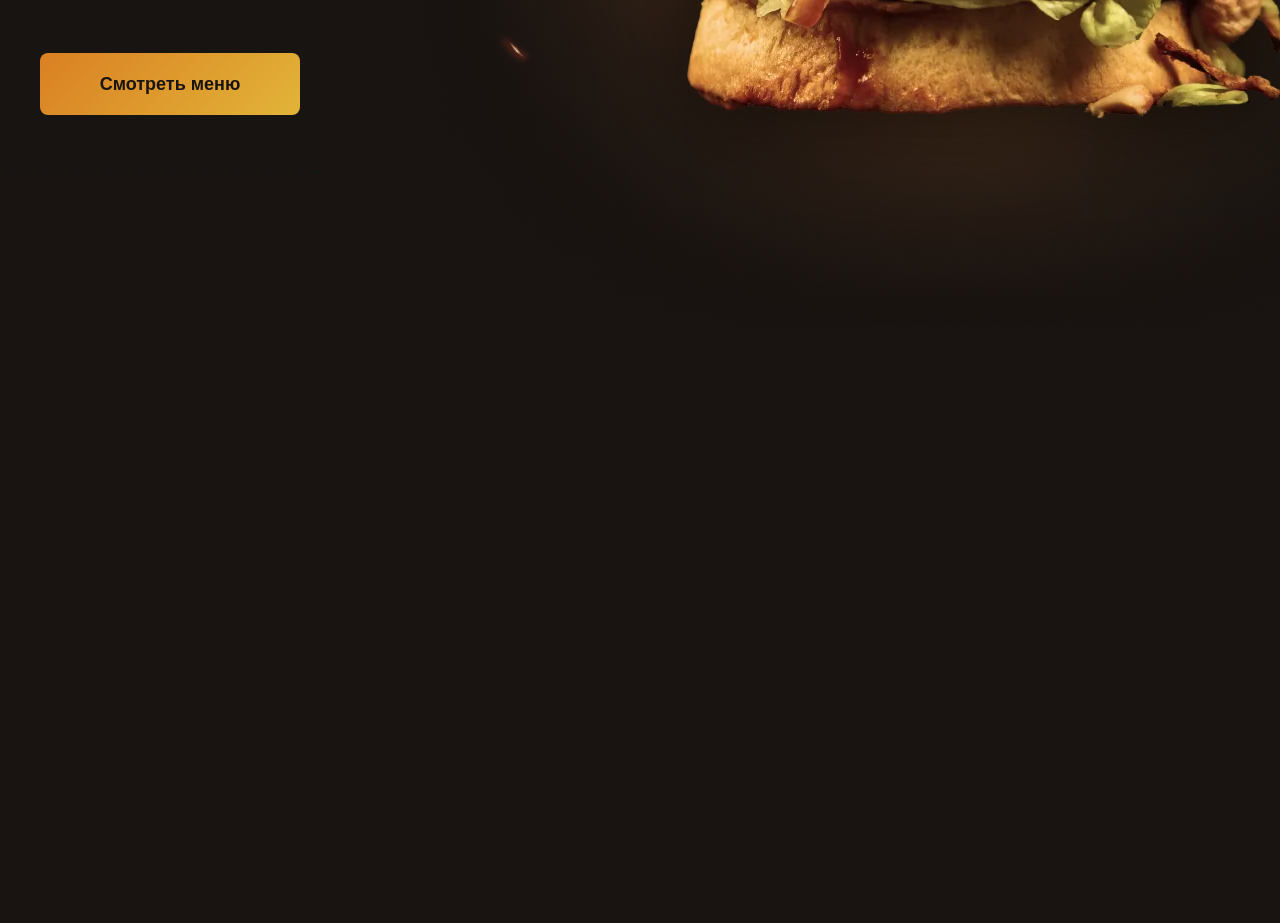
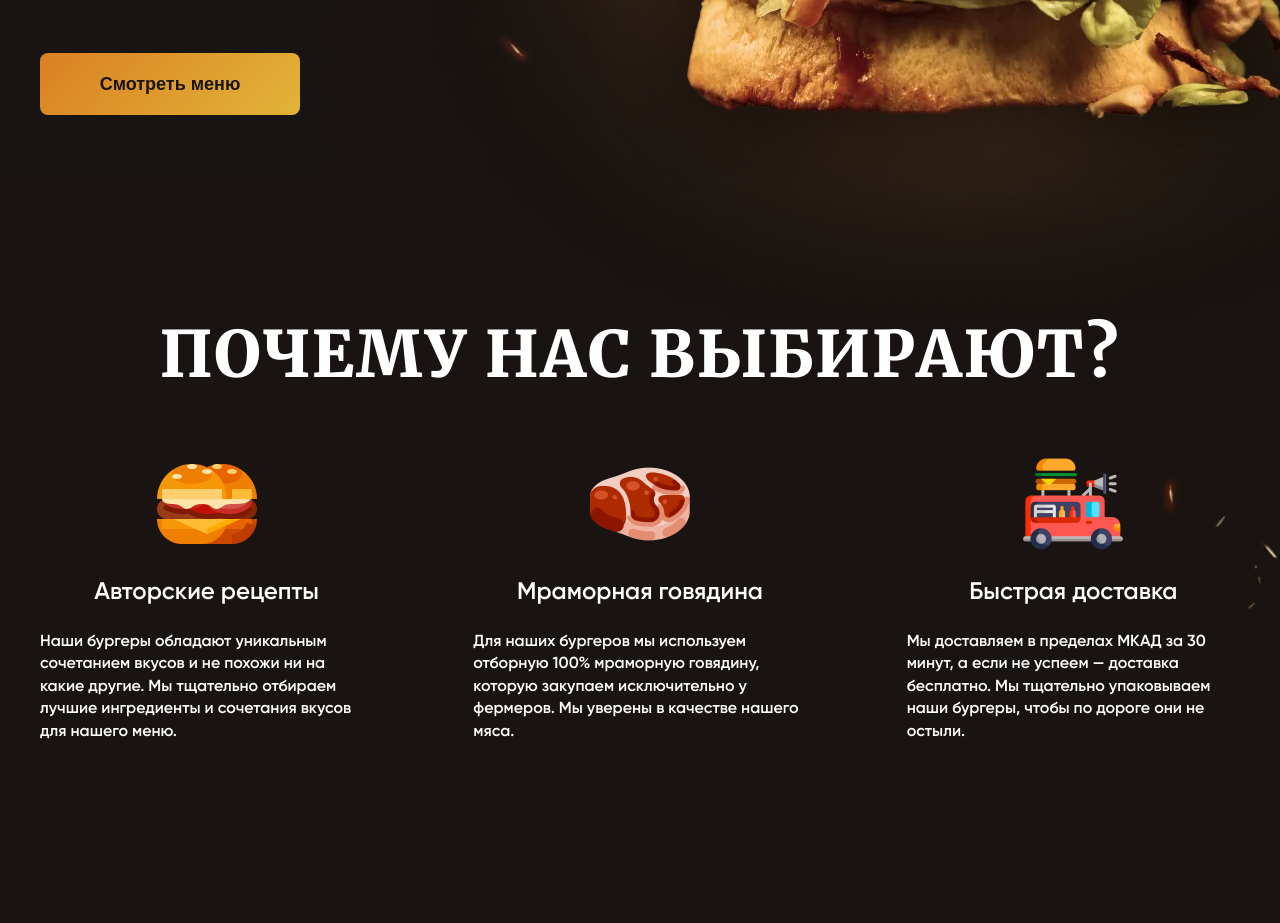
Before and after one commit to UglyGhoulChrist/burgers-intensive, a plain HTML site: page index.html in a window 1280 px wide. Shown: the part 766-1689 px from the top of the page. Before the commit the page ends 1090 px from the top, so only its background shows below. Drawn offline with Linux system fonts and the light colour scheme.

Commit message:
Why-content has been created

```diff
--- a/index.html
+++ b/index.html
@@ -55,6 +55,31 @@
             </section>
         </main>
     </div>
+    <section class="why">
+        <div class="container">
+            <h2 class="why-title">почему нас выбирают?</h2>
+            <div class="why-items">
+                <div class="why-item">
+                    <img class="why-item-image" src="./images/01-burger.png" alt="Бургер">
+                    <h3 class="why-item-title">Авторские рецепты</h3>
+                    <p class="why-item-text">Наши бургеры обладают уникальным сочетанием вкусов и не похожи ни на какие
+                        другие. Мы тщательно отбираем лучшие ингредиенты и сочетания вкусов для нашего меню.</p>
+                </div>
+                <div class="why-item">
+                    <img class="why-item-image" src="./images/02-meat.png" alt="Мясо">
+                    <h3 class="why-item-title">Мраморная говядина</h3>
+                    <p class="why-item-text">Для наших бургеров мы используем отборную 100% мраморную говядину, которую
+                        закупаем исключительно у фермеров. Мы уверены в качестве нашего мяса.</p>
+                </div>
+                <div class="why-item">
+                    <img class="why-item-image" src="./images/03-food-truck.png" alt="Фудтрак">
+                    <h3 class="why-item-title">Быстрая доставка</h3>
+                    <p class="why-item-text">Мы доставляем в пределах МКАД за 30 минут, а если не успеем — доставка
+                        бесплатно. Мы тщательно упаковываем наши бургеры, чтобы по дороге они не остыли.</p>
+                </div>
+            </div>
+        </div>
+    </section>
 </body>
 
 </html>
--- a/styles/style.css
+++ b/styles/style.css
@@ -161,3 +161,48 @@ body {
     top: -123px;
     left: calc(100% - 991px)
 }
+
+/* Why section */
+
+.why {
+    background-image: url('../images/why-bg.png');
+    background-position: top center;
+    background-size: initial;
+    padding-bottom: 180px;
+}
+
+.why-title {
+    font-family: 'Merriweather', sans-serif;
+    line-height: 80px;
+    font-weight: 900;
+    font-size: 64px;
+    letter-spacing: 0.03em;
+    text-transform: uppercase;
+    text-align: center;
+}
+
+.why-items {
+    margin-top: 60px;
+    display: grid;
+    gap: 100px;
+    grid-template-columns: 1fr 1fr 1fr;
+}
+
+.why-item {
+    display: grid;
+    gap: 24px;
+    justify-items: center;
+    justify-content: center;
+}
+
+.why-item-title {
+    font-weight: 600;
+    font-size: 24px;
+    line-height: 29px;
+}
+
+.why-item-text {
+    font-weight: 600;
+    font-size: 16px;
+    line-height: 140%;
+}
```
Also changed, not shown: images/01-burger.png (added), images/02-meat.png (added), images/03-food-truck.png (added), images/why-bg-fire.png (added), images/why-bg-sparks.png (added), images/why-bg.png (added), 2 other files.
